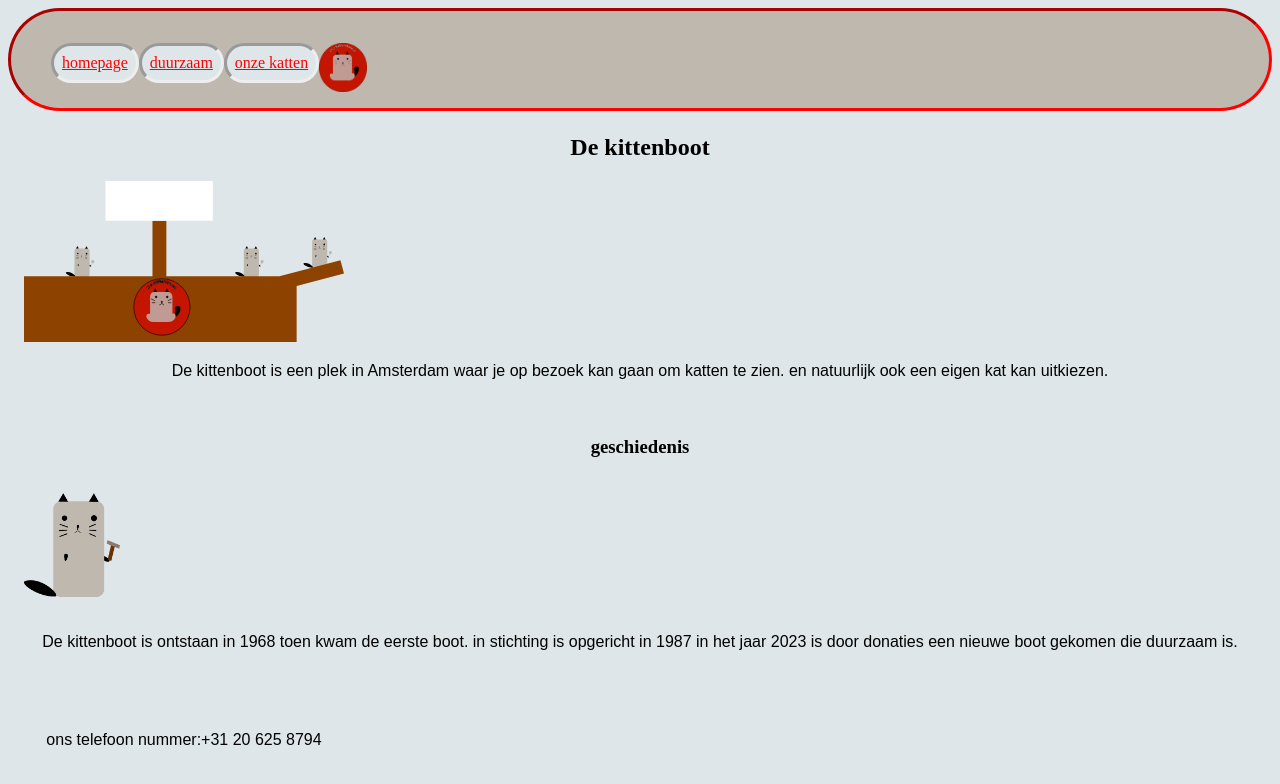
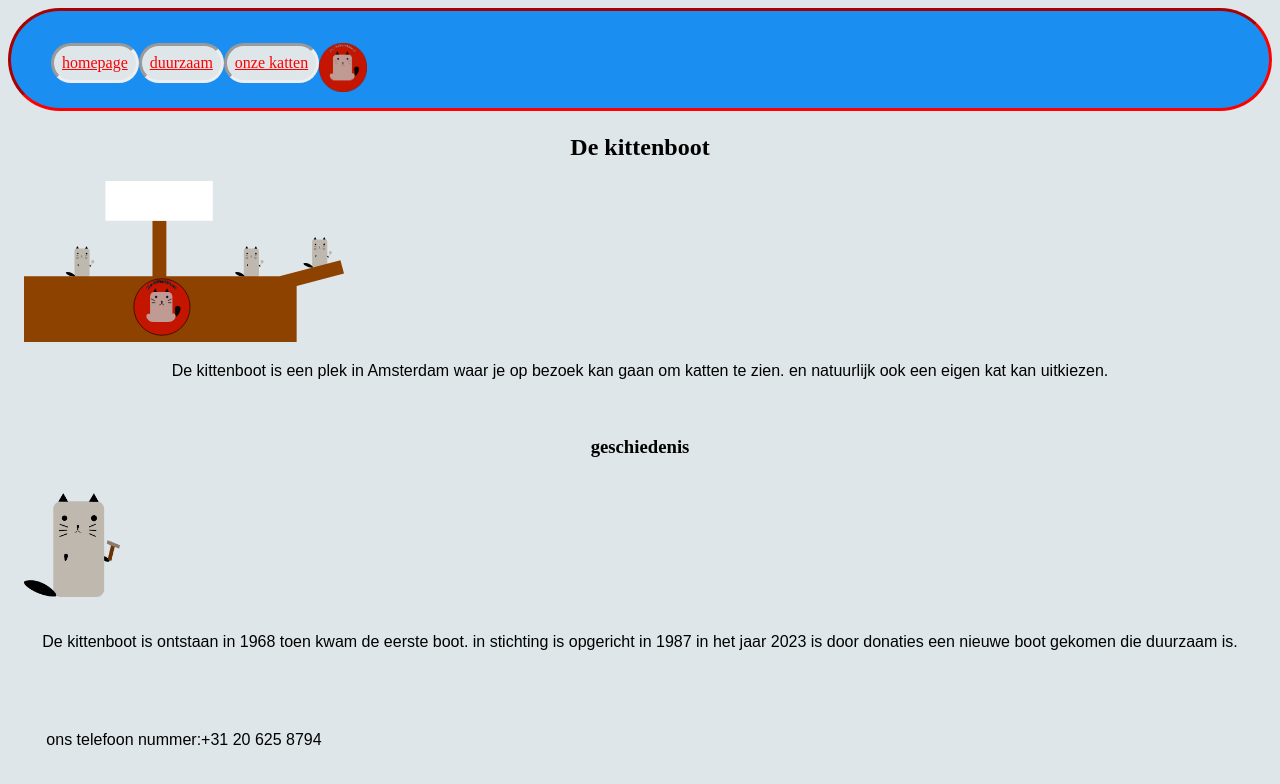
Before and after one commit to smartjulger/test, a plain HTML site: page index.html in a window 1280 px wide. Drawn offline with Linux system fonts and the light colour scheme.

Commit message:
echt het laatste

```diff
--- a/style.css
+++ b/style.css
@@ -8,7 +8,7 @@ nav {
     border-style: inset;
     border-color: red;
     display: flex;
-    background-color: #BFB8AE;
+    background-color: #1B8EF2;
     border-radius: 10em;
 }
 
```
